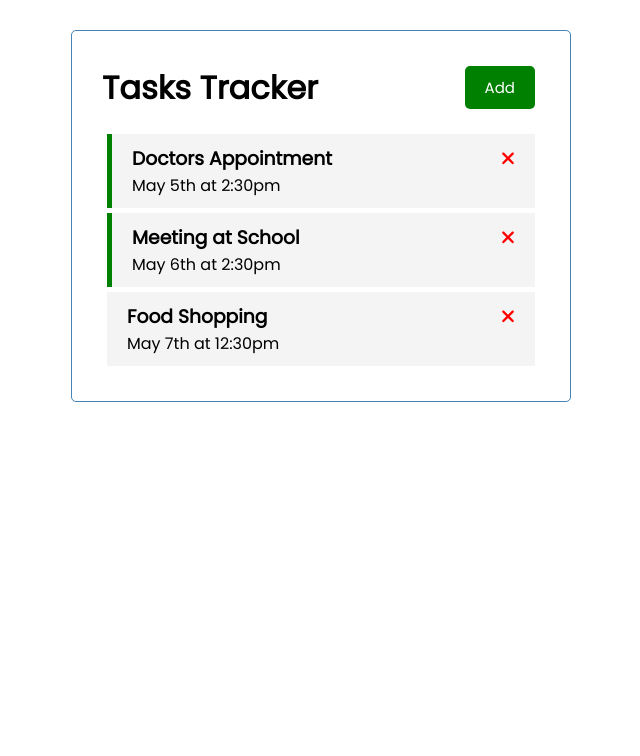
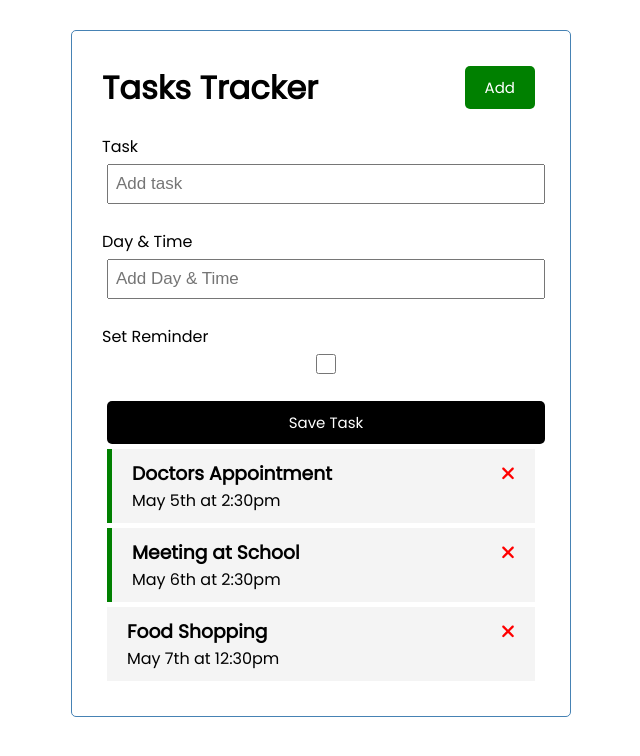
Before and after one commit to stefanpython/Task-tracker-angular, an Angular app: page / in a window 1280 px wide. Shown: the top 756 px of the page, without its empty margins (319-959 px from the left). Built offline with nearby package versions, Linux system fonts and the light colour scheme; data requests are answered from the project's data file.

Commit message:
AImplement form to add and save task

```diff
--- a/src/app/app.module.ts
+++ b/src/app/app.module.ts
@@ -1,6 +1,7 @@
 import { NgModule } from "@angular/core";
 import { BrowserModule } from "@angular/platform-browser";
 import { HttpClientModule } from "@angular/common/http";
+import { FormsModule } from "@angular/forms";
 
 import { AppComponent } from "./app.component";
 import { HeaderComponent } from "./components/header/header.component";
@@ -8,6 +9,7 @@
 import { TasksComponent } from "./components/tasks/tasks.component";
 import { TaskItemComponent } from "./components/task-item/task-item.component";
 import { FontAwesomeModule } from "@fortawesome/angular-fontawesome";
+import { AddTaskComponent } from "./components/add-task/add-task.component";
 
 @NgModule({
   declarations: [
@@ -16,8 +18,9 @@
     ButtonComponent,
     TasksComponent,
     TaskItemComponent,
+    AddTaskComponent,
   ],
-  imports: [BrowserModule, FontAwesomeModule, HttpClientModule],
+  imports: [BrowserModule, FontAwesomeModule, HttpClientModule, FormsModule],
   providers: [],
   bootstrap: [AppComponent],
 })
--- /dev/null
+++ b/src/app/components/add-task/add-task.component.html
@@ -0,0 +1,41 @@
+<form class="add-form" (ngSubmit)="onSubmit()">
+  <div class="form-control">
+    <label for="text"
+      >Task
+      <input
+        type="text"
+        name="text"
+        [(ngModel)]="text"
+        id="text"
+        placeholder="Add task"
+      />
+    </label>
+  </div>
+
+  <div class="form-control">
+    <label for="day"
+      >Day & Time
+      <input
+        type="text"
+        name="day"
+        [(ngModel)]="day"
+        id="day"
+        placeholder="Add Day & Time"
+      />
+    </label>
+  </div>
+
+  <div class="form-control form-control-check">
+    <label for="reminder"
+      >Set Reminder
+      <input
+        type="checkbox"
+        name="reminder"
+        [(ngModel)]="reminder"
+        id="reminder"
+      />
+    </label>
+  </div>
+
+  <input type="submit" value="Save Task" class="btn btn-block" />
+</form>
--- /dev/null
+++ b/src/app/components/add-task/add-task.component.ts
@@ -0,0 +1,34 @@
+import { Component, Output, EventEmitter } from "@angular/core";
+import { faL } from "@fortawesome/free-solid-svg-icons";
+import { Task } from "src/app/Task";
+
+@Component({
+  selector: "app-add-task",
+  templateUrl: "./add-task.component.html",
+  styleUrls: ["./add-task.component.css"],
+})
+export class AddTaskComponent {
+  @Output() onAddTask: EventEmitter<Task> = new EventEmitter();
+  text!: string;
+  day!: string;
+  reminder: boolean = false;
+
+  onSubmit() {
+    if (!this.text) {
+      alert("Please add a task!");
+      return;
+    }
+
+    const newTask = {
+      text: this.text,
+      day: this.day,
+      reminder: this.reminder,
+    };
+
+    this.onAddTask.emit(newTask);
+
+    this.text = "";
+    this.day = "";
+    this.reminder = false;
+  }
+}
--- a/src/app/components/tasks/tasks.component.html
+++ b/src/app/components/tasks/tasks.component.html
@@ -1 +1,7 @@
-<app-task-item *ngFor="let task of tasks" [task]="task" (onDeleteTask)="deleteTask(task)" (onToggleReminder)="toggleReminder(task)"></app-task-item>
+<app-add-task (onAddTask)="addTask($event)"></app-add-task>
+<app-task-item
+  *ngFor="let task of tasks"
+  [task]="task"
+  (onDeleteTask)="deleteTask(task)"
+  (onToggleReminder)="toggleReminder(task)"
+></app-task-item>
--- a/src/app/components/tasks/tasks.component.ts
+++ b/src/app/components/tasks/tasks.component.ts
@@ -28,4 +28,8 @@
     task.reminder = !task.reminder;
     this.taskService.updateTaskReminder(task).subscribe();
   }
+
+  addTask(task: Task) {
+    this.taskService.addTask(task).subscribe((task) => this.tasks.push(task));
+  }
 }
--- a/src/app/services/task.service.ts
+++ b/src/app/services/task.service.ts
@@ -30,4 +30,8 @@
     const url = `${this.apiUrl}/${task.id}`;
     return this.http.put<Task>(url, task, httpOption);
   }
+
+  addTask(task: Task): Observable<Task> {
+    return this.http.post<Task>(this.apiUrl, task, httpOption);
+  }
 }
```
Also changed, not shown: src/app/components/add-task/add-task.component.css (added), 1 other file (tests, documents, lock files or other folders).
